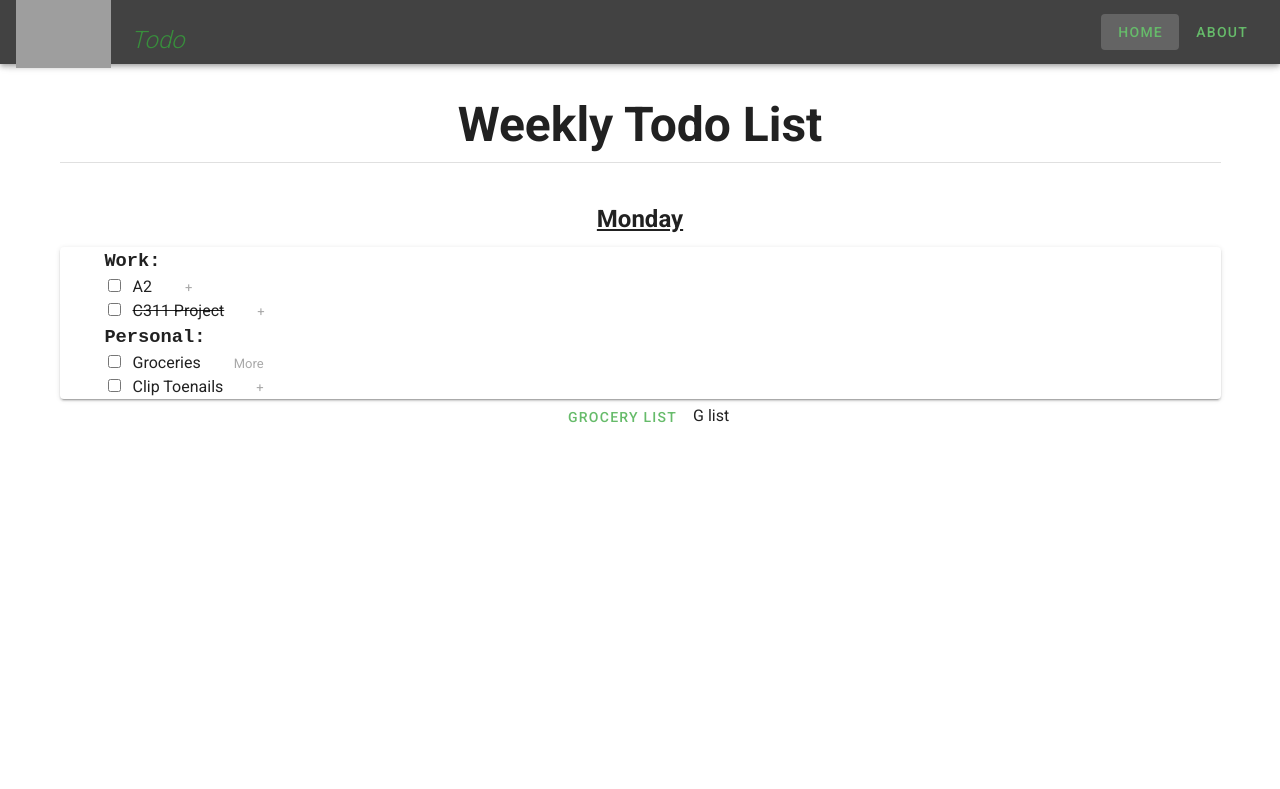
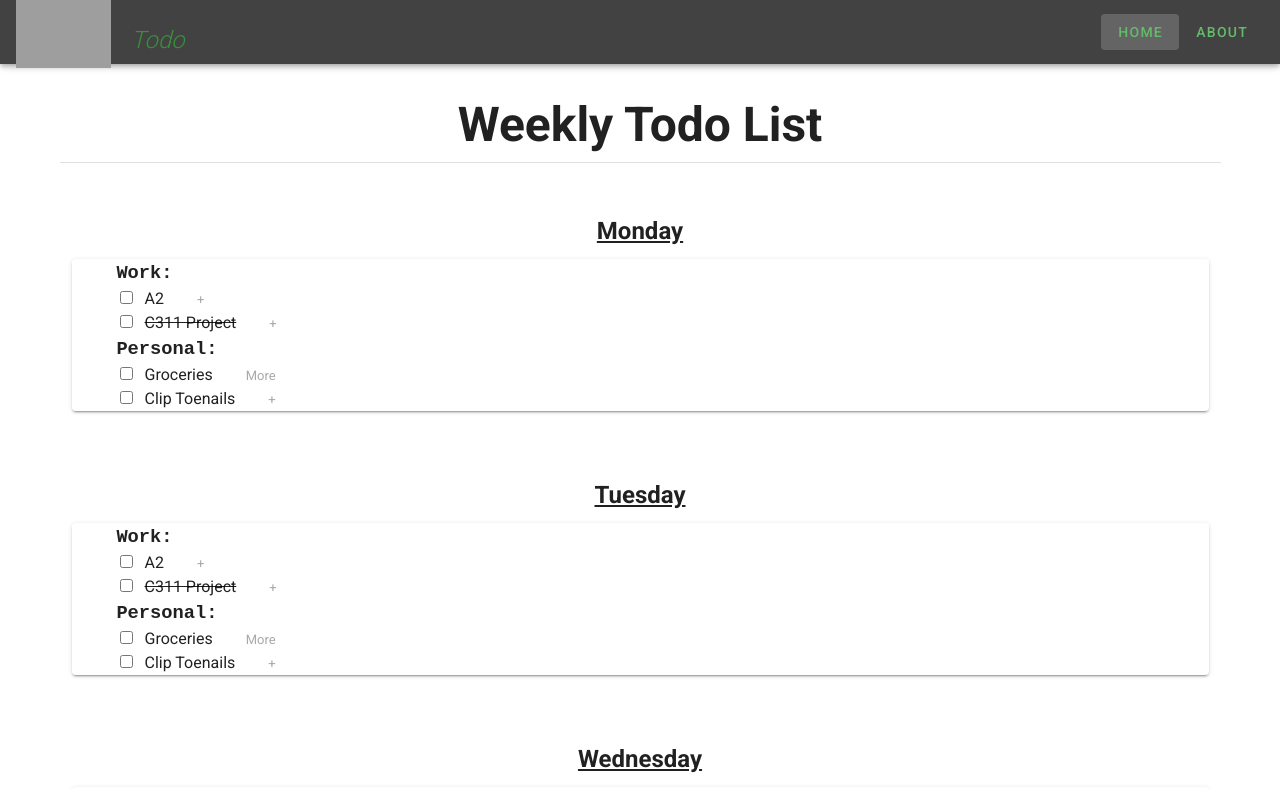
Before and after one commit to sandyw219/todo-app, a Vue app in the folder todo/: page / in a window 1280 px wide. Shown: the top 789 px of the page. Built offline with nearby package versions, Linux system fonts and the light colour scheme; grey boxes are pictures that could not be loaded.

Commit message:
made daily components and passed data through

```diff
--- /dev/null
+++ b/todo/src/components/dailyTodoComponent.vue
@@ -0,0 +1,82 @@
+<template>
+    <div id:='daily-todo-component'>
+        <v-col
+        class="mb-5"
+        cols="12"
+        justify="center"
+      >
+        <h2 class="headline font-weight-bold mb-3 text-decoration-underline">
+          {{ day.title }}
+        </h2>
+
+        <v-card
+        class="text-left">
+
+        <h3> <pre>    Work:</pre></h3>
+          <ul
+            v-for="(item, i) in day.work"
+            :key="i"
+            class="subheading mx-3"
+            target="_blank"
+          >
+
+          <input type="checkbox"
+          class="subheading mx-3"
+            :id="item.text"
+            >
+            <label v-if="item.complete==true" class="text-decoration-line-through" :for="item.text">{{ item.text }}</label>
+            <label v-else :for="item.text">{{ item.text }}</label>
+            <v-divider class="mx-4" vertical></v-divider>
+            <!-- subList button -->
+            <button class="addNewSmall" v-if="item.sublist" v-on:click="goTo('SubList')">More</button>
+            <button class="addNewSmall" v-else v-on:click="goTo('SubList')">+</button>
+          </ul>
+
+          <h3> <pre>    Personal:</pre></h3>
+          <ul
+            v-for="(item, i) in day.personal"
+            :key="i"
+            class="subheading mx-3"
+            target="_blank"
+          >
+
+          <input type="checkbox"
+          class="subheading mx-3"
+            :id="item.text"
+            :value="item.complete"
+            @change="check($event, item)"
+            >
+            <label :for="item.text">{{ item.text }}</label>
+            <v-divider class="mx-4" vertical></v-divider>
+            <!-- subList button -->
+            <button class="addNewSmall" v-if="item.sublist" v-on:click="goTo('SubList')">More</button>
+            <button class="addNewSmall" v-else v-on:click="goTo('SubList')">+</button>
+          </ul>
+
+        </v-card>
+
+      </v-col>
+    </div>
+</template>
+
+<script>
+  // import router from '../router/index.js'
+  export default {
+    props: {
+        day: {
+            type: Object,
+            default: () => ({})
+        }
+    },
+
+    methods: {
+      goTo: function (path) {
+        this.$router.push({ name: path })
+      },
+      check: function (e, item) {
+        item.complete = !item.complete;
+        this.class="text-decoration-line-through";
+      }
+    },
+  }
+</script>
--- a/todo/src/components/thisWeekTodo.vue
+++ b/todo/src/components/thisWeekTodo.vue
@@ -16,84 +16,47 @@
         </h1>
         <v-divider></v-divider>
       </v-col>
+      <!-- days of the week -->
+      <v-col cols="12">
+      <daily-todo-component :day="week.mon"/>
+      </v-col>
+      <v-col cols="12">
+      <daily-todo-component :day="week.tue"/>
+      </v-col>
+      <v-col cols="12">
+      <daily-todo-component :day="week.wed"/>
+      </v-col>
+      <v-col cols="12">
+      <daily-todo-component :day="week.thu"/>
+      </v-col>
+      <v-col cols="12">
+      <daily-todo-component :day="week.fri"/>
+      </v-col>
+      <v-col cols="12">
+      <daily-todo-component :day="week.sat"/>
+      </v-col>
+      <v-col cols="12">
+      <daily-todo-component :day="week.sun"/>
+      </v-col>
 
-      <v-col
-        class="mb-5"
-        cols="12"
-        justify="center"
-      >
-        <h2 class="headline font-weight-bold mb-3 text-decoration-underline">
-          Monday
-        </h2>
+    </v-row>
 
-        <v-card
-        class="text-left">
-
-        <h3> <pre>    Work:</pre></h3>
-          <ul
-            v-for="(item, i) in monday.work"
-            :key="i"
-            class="subheading mx-3"
-            target="_blank"
-          >
-
-          <input type="checkbox"
-          class="subheading mx-3"
-            :id="item.text"
-            >
-            <label v-if="item.complete==true" class="text-decoration-line-through" :for="item.text">{{ item.text }}</label>
-            <label v-else :for="item.text">{{ item.text }}</label>
-            <v-divider class="mx-4" vertical></v-divider>
-            <!-- subList button -->
-            <button class="addNewSmall" v-if="item.sublist" v-on:click="goTo('SubList')">More</button>
-            <button class="addNewSmall" v-else v-on:click="goTo('SubList')">+</button>
-          </ul>
-
-          <h3> <pre>    Personal:</pre></h3>
-          <ul
-            v-for="(item, i) in monday.personal"
-            :key="i"
-            class="subheading mx-3"
-            target="_blank"
-          >
-
-          <input type="checkbox"
-          class="subheading mx-3"
-            :id="item.text"
-            :value="item.complete"
-            @change="check($event, item)"
-            >
-            <label :for="item.text">{{ item.text }}</label>
-            <v-divider class="mx-4" vertical></v-divider>
-            <!-- subList button -->
-            <button class="addNewSmall" v-if="item.sublist" v-on:click="goTo('SubList')">More</button>
-            <button class="addNewSmall" v-else v-on:click="goTo('SubList')">+</button>
-          </ul>
-
-        </v-card>
-        <!-- groceries button -->
-        <v-btn
-          to="/subList"
-          text
-          >
-          <span
-            style="color: #66BB6A;"
-            >
-            grocery list
-          </span>
-        </v-btn>
-
-        <button v-on:click="goTo()">G list</button>
-
-      </v-col>
-    </v-row>
   </v-container>
 </template>
 
 <script>
+import dailyTodoComponent from '../components/dailyTodoComponent.vue';
   // import router from '../router/index.js'
   export default {
+    components: { dailyTodoComponent },
     name: 'todoList',
+
+    props: {
+        week: {
+            type: Object,
+            default: () => ({})
+        }
+    },
 
     methods: {
       goTo: function (path) {
@@ -106,32 +69,7 @@
     },
 
     data: () => ({
-      monday: {
-        work: [
-          {
-            text: 'A2',
-            sublist: null,
-            complete: false,
-          },
-          {
-            text: 'C311 Project',
-            sublist: null,
-            complete: true,
-          },
-        ],
-        personal: [
-          {
-            text: 'Groceries',
-            sublist: ['oranges', 'pickles', 'chocolate', 'paper towels'],
-            complete: false,
-          },
-          {
-            text: 'Clip Toenails',
-            sublist: null,
-            complete: false,
-          },
-        ],
-      }
+      //
     }),
   }
 </script>
--- a/todo/src/views/Home.vue
+++ b/todo/src/views/Home.vue
@@ -1,5 +1,5 @@
 <template>
-  <todo-list />
+  <todo-list :week="thisWeek"/>
 </template>
 
 <script>
@@ -20,5 +20,205 @@
     components: {
       todoList,
     },
+
+    data: () => ({
+      thisWeek: {
+        mon: {
+          title: 'Monday',
+          work: [
+            {
+              text: 'A2',
+              sublist: null,
+              complete: false,
+            },
+            {
+              text: 'C311 Project',
+              sublist: null,
+              complete: true,
+            },
+          ],
+          personal: [
+            {
+              text: 'Groceries',
+              sublist: ['oranges', 'pickles', 'chocolate', 'paper towels'],
+              complete: false,
+            },
+            {
+              text: 'Clip Toenails',
+              sublist: null,
+              complete: false,
+            },
+          ],
+        },
+        //
+        tue: {
+          title: 'Tuesday',
+          work: [
+            {
+              text: 'A2',
+              sublist: null,
+              complete: false,
+            },
+            {
+              text: 'C311 Project',
+              sublist: null,
+              complete: true,
+            },
+          ],
+          personal: [
+            {
+              text: 'Groceries',
+              sublist: ['oranges', 'pickles', 'chocolate', 'paper towels'],
+              complete: false,
+            },
+            {
+              text: 'Clip Toenails',
+              sublist: null,
+              complete: false,
+            },
+          ],
+        },
+        //
+        wed: {
+          title: 'Wednesday',
+          work: [
+            {
+              text: 'A2',
+              sublist: null,
+              complete: false,
+            },
+            {
+              text: 'C311 Project',
+              sublist: null,
+              complete: true,
+            },
+          ],
+          personal: [
+            {
+              text: 'Groceries',
+              sublist: ['oranges', 'pickles', 'chocolate', 'paper towels'],
+              complete: false,
+            },
+            {
+              text: 'Clip Toenails',
+              sublist: null,
+              complete: false,
+            },
+          ],
+        },
+        //
+        thu: {
+          title: 'Thursday',
+          work: [
+            {
+              text: 'A2',
+              sublist: null,
+              complete: false,
+            },
+            {
+              text: 'C311 Project',
+              sublist: null,
+              complete: true,
+            },
+          ],
+          personal: [
+            {
+              text: 'Groceries',
+              sublist: ['oranges', 'pickles', 'chocolate', 'paper towels'],
+              complete: false,
+            },
+            {
+              text: 'Clip Toenails',
+              sublist: null,
+              complete: false,
+            },
+          ],
+        },
+        //
+        fri: {
+          title: 'Friday',
+          work: [
+            {
+              text: 'A2',
+              sublist: null,
+              complete: false,
+            },
+            {
+              text: 'C311 Project',
+              sublist: null,
+              complete: true,
+            },
+          ],
+          personal: [
+            {
+              text: 'Groceries',
+              sublist: ['oranges', 'pickles', 'chocolate', 'paper towels'],
+              complete: false,
+            },
+            {
+              text: 'Clip Toenails',
+              sublist: null,
+              complete: false,
+            },
+          ],
+        },
+      //
+      sat: {
+          title: 'Saturday',
+          work: [
+            {
+              text: 'A2',
+              sublist: null,
+              complete: false,
+            },
+            {
+              text: 'C311 Project',
+              sublist: null,
+              complete: true,
+            },
+          ],
+          personal: [
+            {
+              text: 'Groceries',
+              sublist: ['oranges', 'pickles', 'chocolate', 'paper towels'],
+              complete: false,
+            },
+            {
+              text: 'Clip Toenails',
+              sublist: null,
+              complete: false,
+            },
+          ],
+        },
+        //
+        sun: {
+          title: 'Sunday',
+          work: [
+            {
+              text: 'A2',
+              sublist: null,
+              complete: false,
+            },
+            {
+              text: 'C311 Project',
+              sublist: null,
+              complete: true,
+            },
+          ],
+          personal: [
+            {
+              text: 'Groceries',
+              sublist: ['oranges', 'pickles', 'chocolate', 'paper towels'],
+              complete: false,
+            },
+            {
+              text: 'Clip Toenails',
+              sublist: null,
+              complete: false,
+            },
+          ],
+        },
+      },
+    }),
   }
 </script>
```
